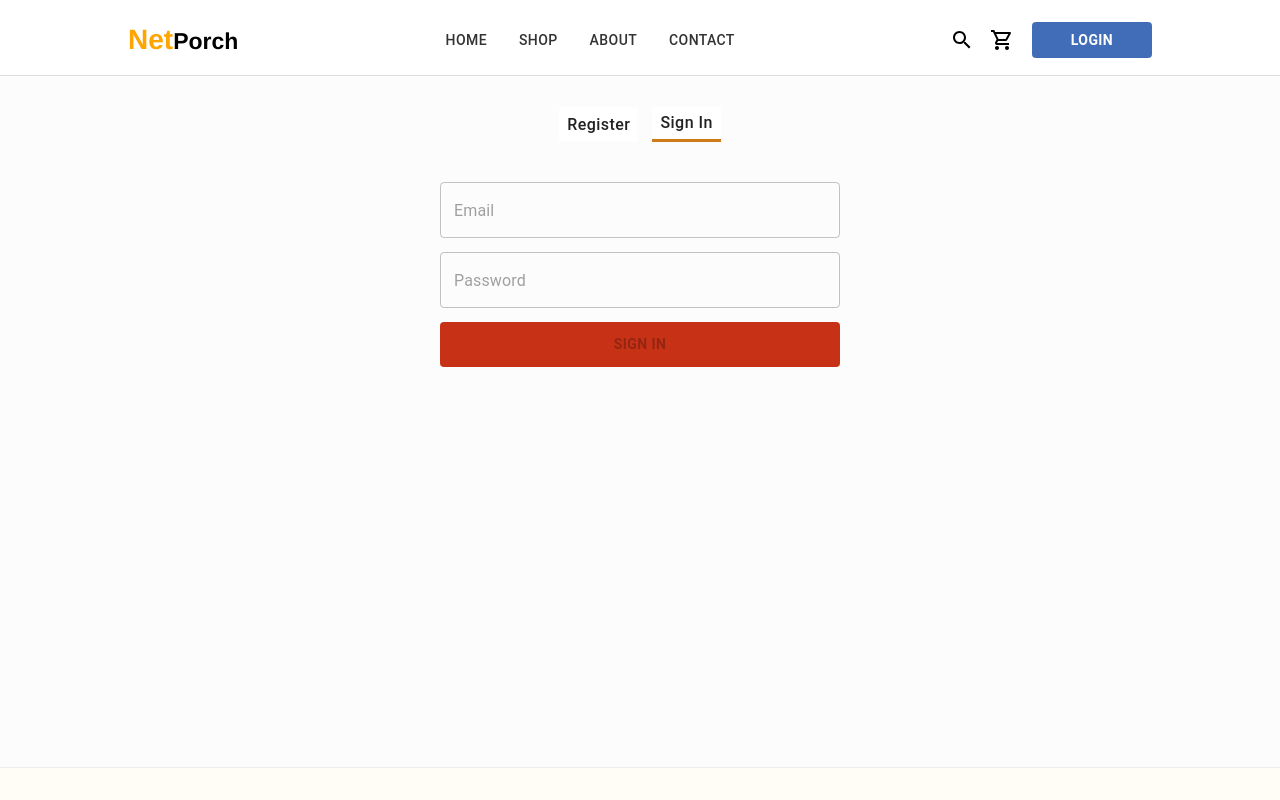
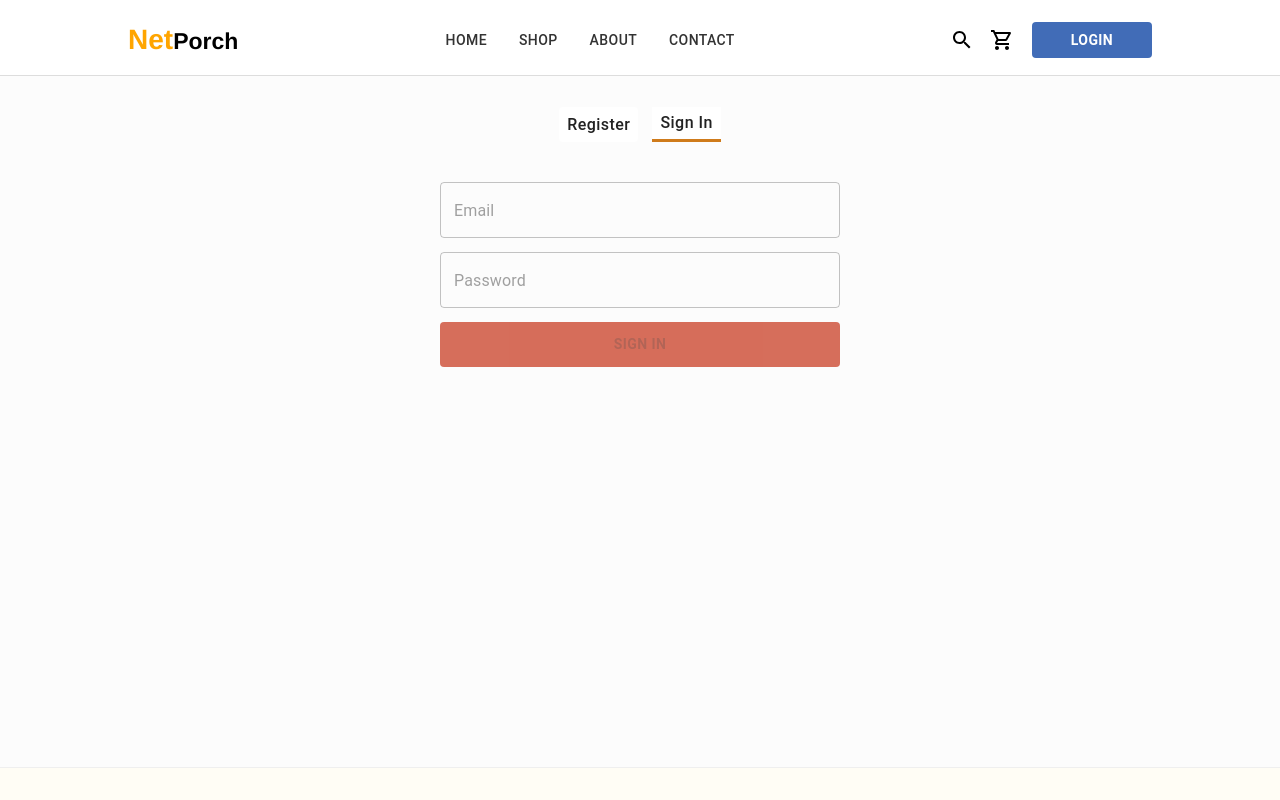
Before and after one commit to boskitech/neekseats, a React (Create React App) app: page /login in a window 1280 px wide. Shown: the top 800 px of the page. Built offline with nearby package versions, Linux system fonts and the light colour scheme.

Commit message:
Added login notifications

```diff
--- a/src/pages/auth/auth.js
+++ b/src/pages/auth/auth.js
@@ -59,6 +59,9 @@ const StyledGridLoginButton = styled(LoadingButton)(({ theme }) => ({
   margin: "10px auto",
   fontWeight: 600,
   "&:hover": { backgroundColor: "#2f53a5", color: "white" },
+  "&:disabled": {
+    opacity:0.7
+  },
   [theme.breakpoints.down("md")]: {
     width: "100%",
   },
```
